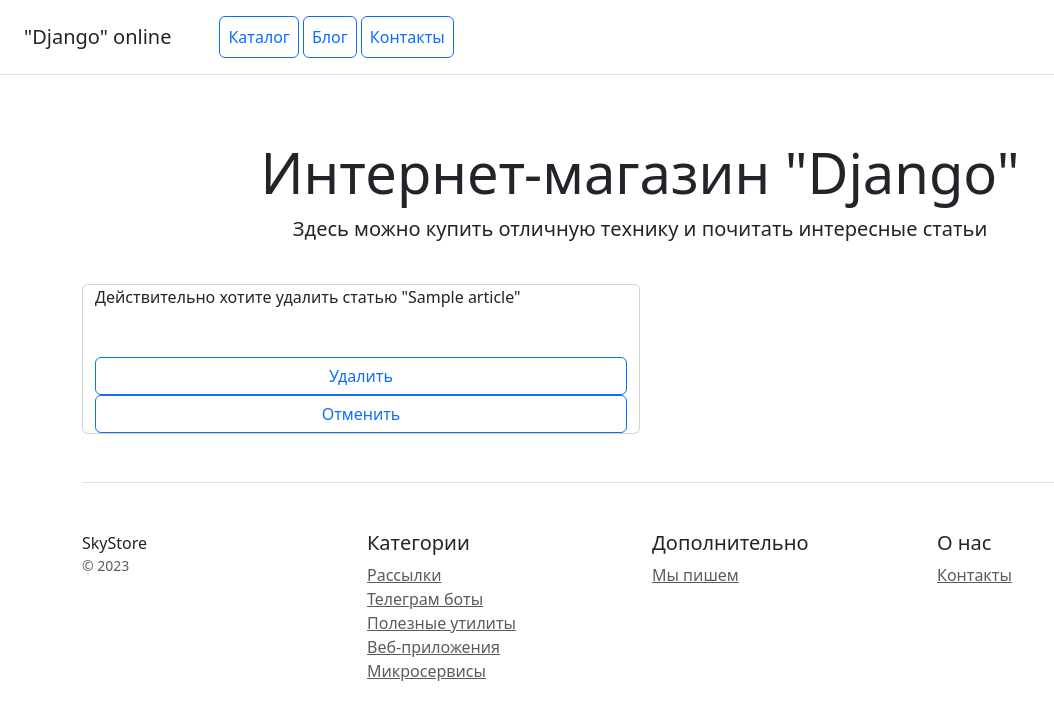
After one commit to Vadimko4/Django-Online-Store, a Django app: page /blog/1/delete/ in a window 1280 px wide. The commit adds this page. Shown: the top 720 px of the page, without its empty margins (0-1054 px from the left). Run offline with Django 5.2, Linux system fonts and the light colour scheme; tables that the repository leaves empty hold one stand-in row (values such as "Sample post"); some libraries are stand-ins or nearby versions.

Commit message:
add article_confirm_delete, update article_list

```diff
--- /dev/null
+++ b/blog/templates/blog/article_confirm_delete.html
@@ -0,0 +1,19 @@
+{% extends 'catalog/base.html' %}
+{% block content %}
+<div class="container">
+    <div class="row">
+        <div class="col-6">
+            <form class="row" method="post" enctype="multipart/form-data">
+                <div class="card">
+                  <p class="card-text">Действительно хотите удалить статью "{{ object.title }}"</p>
+                    <div class="card-body">
+                        {% csrf_token %}
+                    </div>
+                    <button type="submit" class="btn btn-outline-primary">Удалить</button>
+                  <a class="btn btn-outline-primary" href="{% url 'blog:article_list' %}" role="button">Отменить</a>
+                </div>
+            </form>
+        </div>
+    </div>
+</div>
+{% endblock %}
--- a/blog/templates/blog/article_list.html
+++ b/blog/templates/blog/article_list.html
@@ -2,8 +2,9 @@
 {% load my_tags %}
 {% block content %}
 <div class="row text-center">
+    <h5 class="display-6">Вы находитесь в разделе "БЛОГ"</h5>
     <p>
-        <a class="btn btn-primary" href="{% url 'blog:article_create' %}" role="button">Создать статью</a>
+        <a class="btn btn-outline-primary" href="{% url 'blog:article_create' %}" role="button">Создать статью</a>
     </p>
     {% for article in object_list %}
     <div class="col-6">
```
Also changed, not shown: blog/templates/blog/dog_confirm_delete.html (deleted), media/articles/photo/5.jpg (added), media/articles/photo/5_KC2NRQx.jpg (added).
